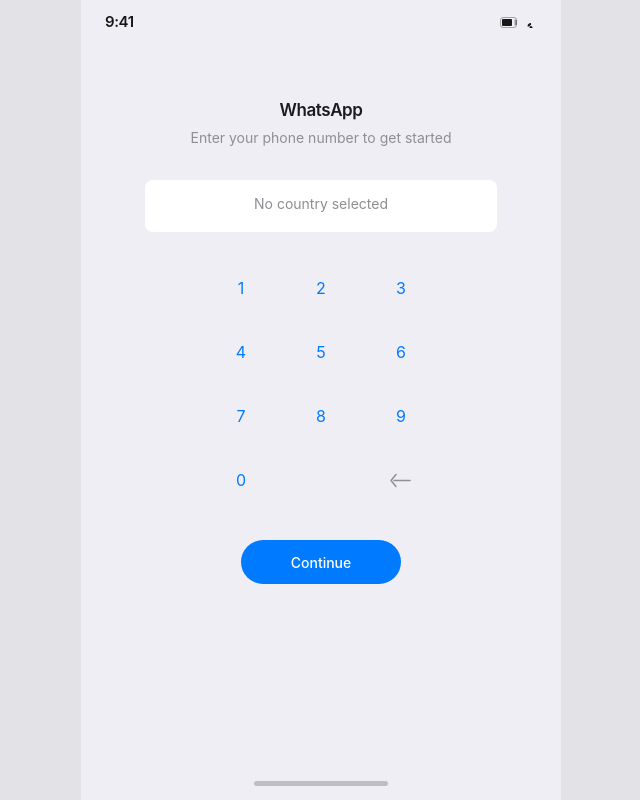
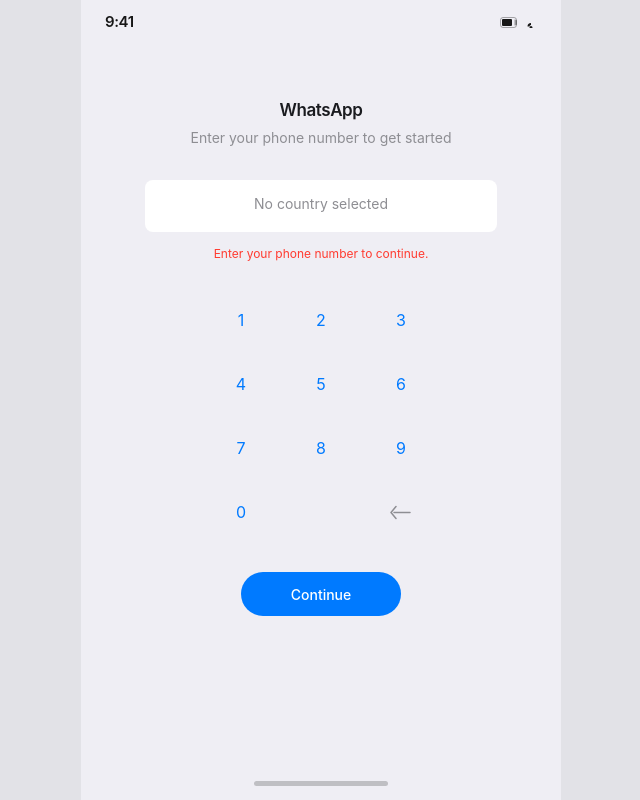
Before and after one commit to Mdsomratakbor/wa-clone, an Angular app: page /auth in a window 1280 px wide. Both pictures are taken after a click on the button "Continue". Shown: the whole page, without its empty margins (319-959 px from the left). Built offline with nearby package versions, Linux system fonts and the light colour scheme.

Commit message:
feat(auth): working keypad entry, inline validation and continue into the app (F-037)

```diff
--- a/src/app/core/tokens/_tokens.scss
+++ b/src/app/core/tokens/_tokens.scss
@@ -8,6 +8,7 @@
   text-secondary: #8e8e93,
   text-tertiary: #545458,
   accent: #007aff,
+  error: #ff3b30,
   date: #3c3c43,
   status-time: #171717,
   border: #a6a6aa,
--- a/src/app/features/auth/auth-page.html
+++ b/src/app/features/auth/auth-page.html
@@ -6,8 +6,14 @@
 
   <section class="auth__number" aria-label="Phone number">
     <span class="auth__country" data-testid="auth-country">No country selected</span>
-    <span class="auth__phone" data-testid="auth-phone" aria-label="Phone number"></span>
+    <span class="auth__phone" data-testid="auth-phone" aria-label="Phone number" aria-live="polite">{{
+      phone()
+    }}</span>
   </section>
+
+  @if (error()) {
+    <p class="auth__error" data-testid="auth-error" role="status">{{ errorText }}</p>
+  }
 
   <section class="auth__keypad" aria-label="Numeric keypad">
     @for (digit of digits; track digit) {
--- a/src/app/features/auth/auth-page.scss
+++ b/src/app/features/auth/auth-page.scss
@@ -64,6 +64,14 @@
   color: var(--wa-text-primary);
 }
 
+.auth__error {
+  margin: 12px 0 0;
+  font-family: var(--wa-font-family);
+  font-size: var(--wa-fs-hint);
+  font-weight: var(--wa-fw-regular);
+  color: var(--wa-error);
+}
+
 .auth__keypad {
   display: grid;
   grid-template-columns: repeat(3, 72px);
--- a/src/app/features/auth/auth-page.ts
+++ b/src/app/features/auth/auth-page.ts
@@ -1,6 +1,10 @@
-import { ChangeDetectionStrategy, Component } from '@angular/core';
+import { ChangeDetectionStrategy, Component, inject, signal } from '@angular/core';
+import { Router } from '@angular/router';
 
 const DIGITS: readonly string[] = ['1', '2', '3', '4', '5', '6', '7', '8', '9', '0'];
+
+const MAX_DIGITS = 15;
+const MIN_DIGITS = 7;
 
 @Component({
   selector: 'app-auth-page',
@@ -9,17 +13,35 @@
   changeDetection: ChangeDetectionStrategy.OnPush,
 })
 export class AuthPage {
+  private readonly router = inject(Router);
+
   protected readonly digits: readonly string[] = DIGITS;
+  protected readonly phone = signal('');
+  protected readonly error = signal(false);
+  protected readonly errorText = 'Enter your phone number to continue.';
 
-  protected onKey(_digit: string): void {
-    // F-021: keypad state is a later feature / map-external.
+  protected onKey(digit: string): void {
+    if (this.phone().length >= MAX_DIGITS) {
+      return;
+    }
+    this.phone.update((current) => current + digit);
+    this.error.set(false);
   }
 
   protected onDelete(): void {
-    // F-021: keypad state is a later feature / map-external.
+    if (this.phone().length === 0) {
+      return;
+    }
+    this.phone.update((current) => current.slice(0, -1));
+    this.error.set(false);
   }
 
   protected onContinue(): void {
-    // F-021: phone verification flow is a later feature.
+    if (this.phone().length < MIN_DIGITS) {
+      this.error.set(true);
+      return;
+    }
+    this.error.set(false);
+    void this.router.navigate(['/chats']);
   }
 }
```
